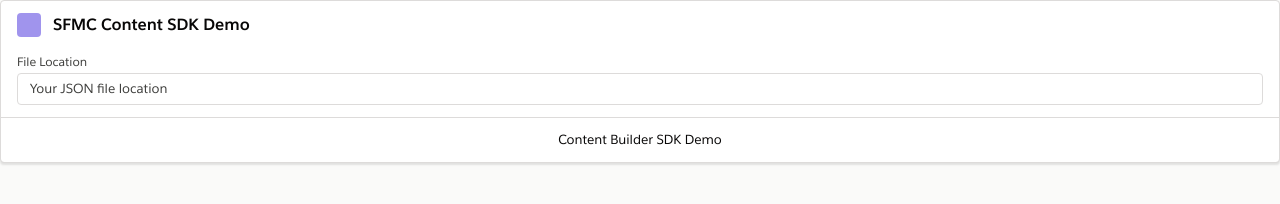
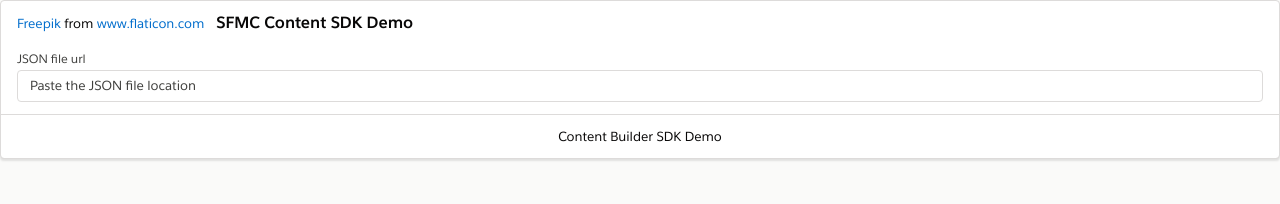
Before and after one commit to misraankit/sfmc-custom-content, a website: page dist/index.html in a window 1280 px wide. Drawn offline with Linux system fonts and the light colour scheme.

```diff
--- a/dist/index.html
+++ b/dist/index.html
@@ -8,12 +8,16 @@
   <div class="slds-card__header slds-grid">
     <header class="slds-media slds-media_center slds-has-flexi-truncate">
       <div class="slds-media__figure">
+        <a href="https://www.flaticon.com/authors/freepik" title="Freepik">Freepik</a> from
+        <a href="https://www.flaticon.com/" title="Flaticon">www.flaticon.com</a>
+      </div>
+      <!-- <div class="slds-media__figure">
         <span class="slds-icon_container slds-icon-standard-contact" title="description of icon when needed">
           <svg class="slds-icon slds-icon_small" aria-hidden="true">
             <use xmlns:xlink="http://www.w3.org/1999/xlink" xlink:href="/assets/icons/standard-sprite/svg/symbols.svg#contact" />
           </svg>
         </span>
-      </div>
+      </div> -->
       <div class="slds-media__body">
         <h2>
           <a href="javascript:void(0);" class="slds-card__header-link slds-truncate" title="[object Object]">
@@ -26,9 +30,9 @@
   <div class="slds-card__body slds-card__body_inner">
   <div id="workspace">
 			<div class="slds-form-element">
-				<label class="slds-form-element__label" for="text-input-id-0">File Location</label>
+				<label class="slds-form-element__label" for="text-input-id-0">JSON file url</label>
 				<div class="slds-form-element__control">
-					<input type="text" id="text-input-id-0" class="slds-input" placeholder="Your JSON file location" />
+					<input type="text" id="text-input-id-0" class="slds-input" placeholder="Paste the JSON file location" />
 				</div>
 			</div>
 		</div>
```
